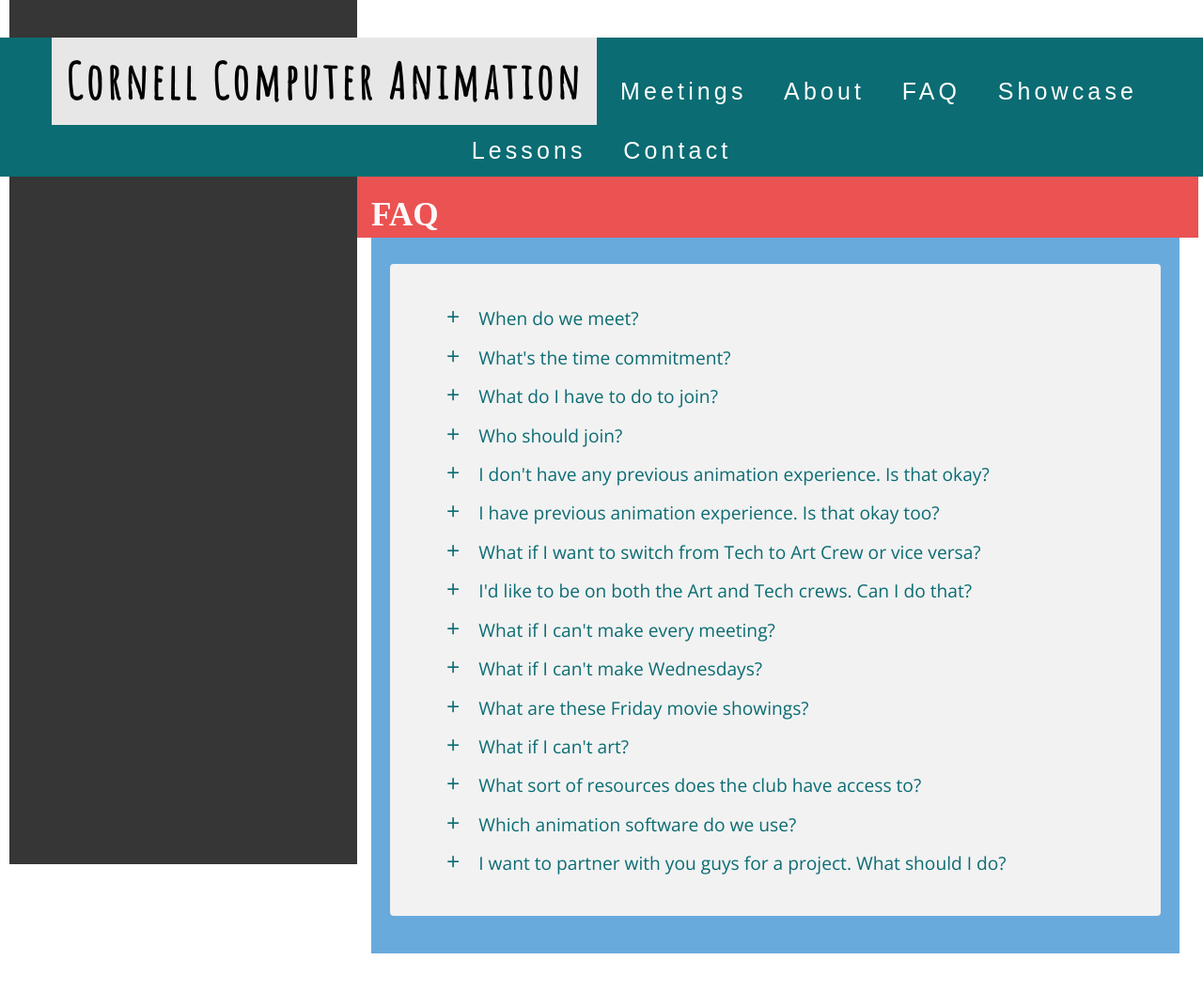
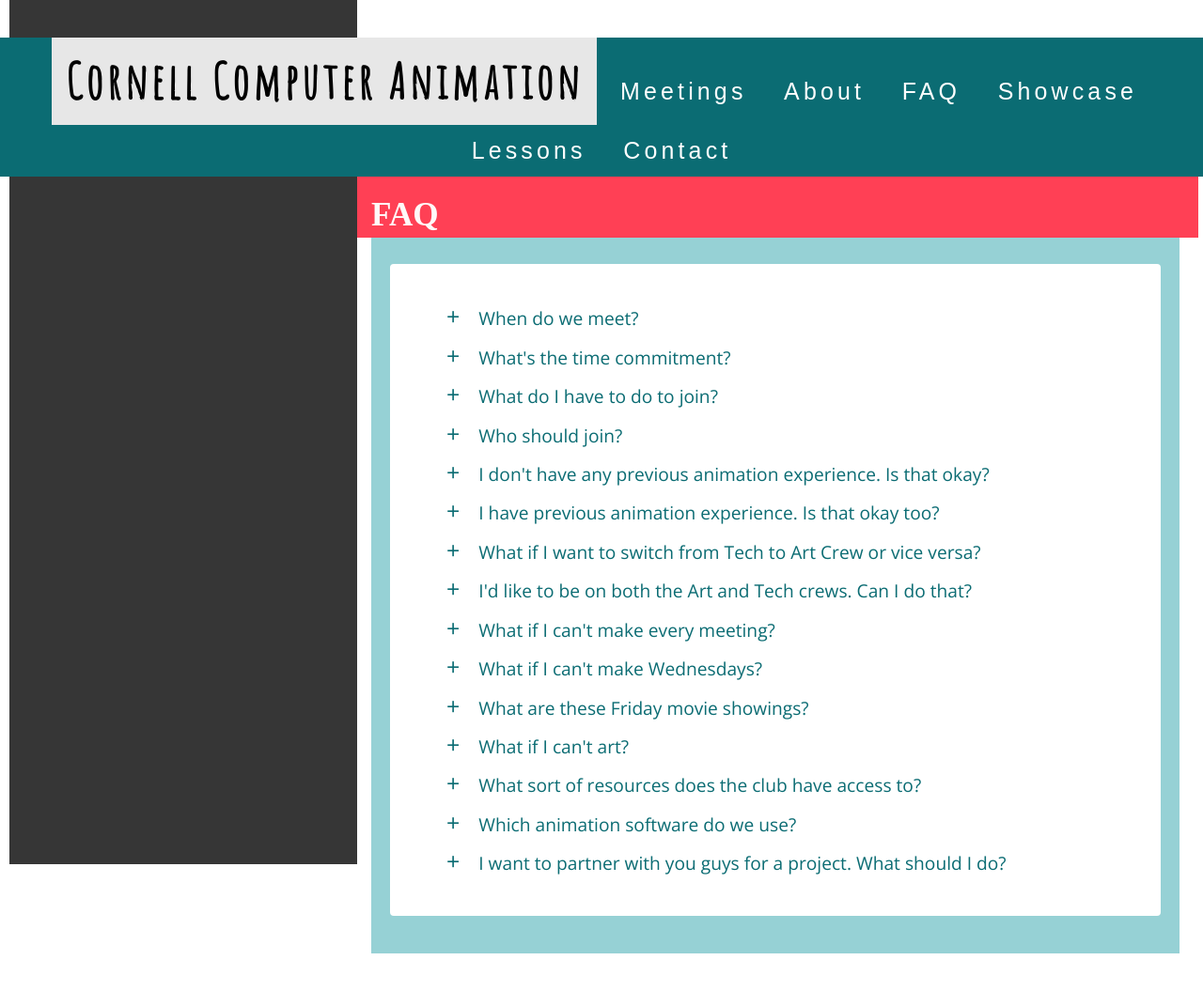
Before and after one commit to apokellypse/CCA-Website, a PHP site: page /faq.html in a window 1280 px wide. Shown: the whole page at 94% size. Run offline with PHP 8.4, Linux system fonts and the light colour scheme; some libraries are stand-ins or nearby versions; some web fonts are replaced.

Commit message:
color changes

```diff
--- a/public_html/css/style.css
+++ b/public_html/css/style.css
@@ -100,7 +100,7 @@ ul.nav > li:hover {
 	padding-bottom: 40px;
 	margin: 150px 15px 40px 0;
 	float: right;
-	background: #69aadd;
+	background: #96D1D5;
 }
 
 #content a:link,
@@ -125,12 +125,12 @@ article {
 article:nth-child(n+2) {
 	margin-top: 5px;
 	width: 780px;
-	background: #f2f2f2;
+	background: #fff;
 	padding: 20px;
 }
 
 h1 {
-	background: #eb5252;
+	background: #FF4055;
 	padding: 20px;
 	padding-bottom: 0px;
 	width: 860px;
```
